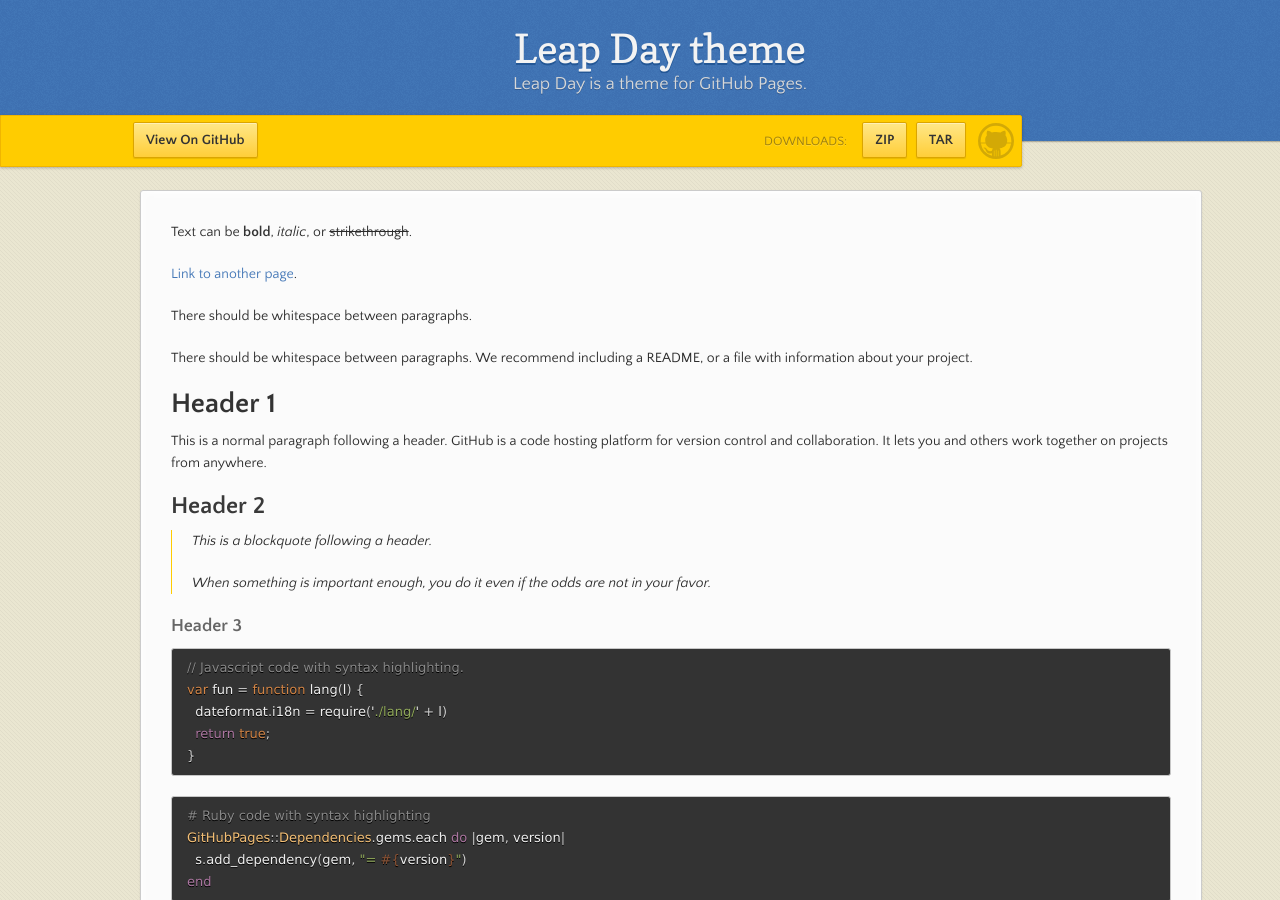
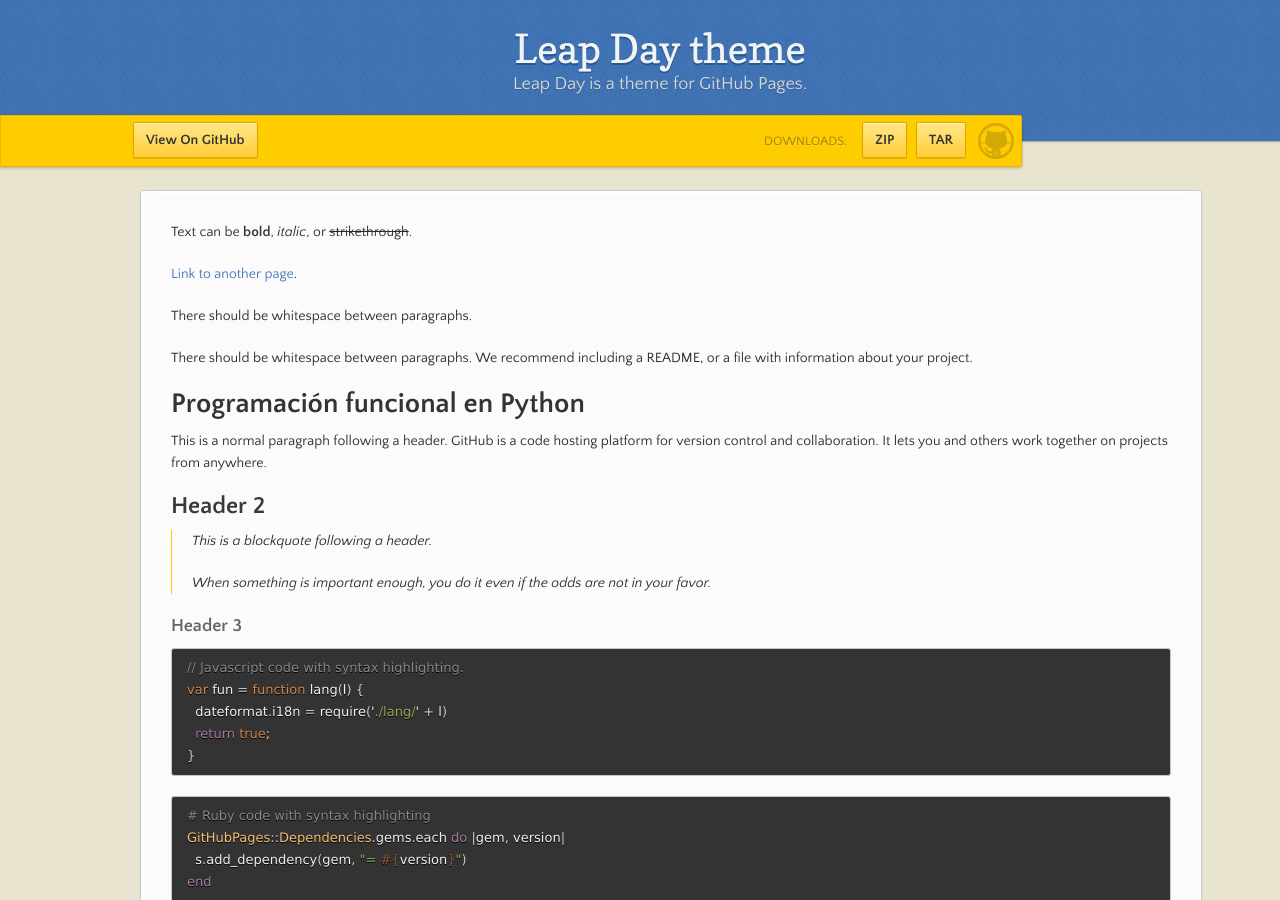
Before and after one commit to JDaviddE/JDaviddE.github.io, a Jekyll site: the page built from index.md, in a window 1280 px wide and 900 px high. Built offline with Jekyll 4.4.1, drawn with Linux system fonts in a browser that asks for light colours.

Commit message:
Update index.md

```diff
--- a/index.md
+++ b/index.md
@@ -10,7 +10,7 @@ There should be whitespace between paragraphs.
 
 There should be whitespace between paragraphs. We recommend including a README, or a file with information about your project.
 
-# Header 1
+# Programación funcional en Python
 
 This is a normal paragraph following a header. GitHub is a code hosting platform for version control and collaboration. It lets you and others work together on projects from anywhere.
 
```
